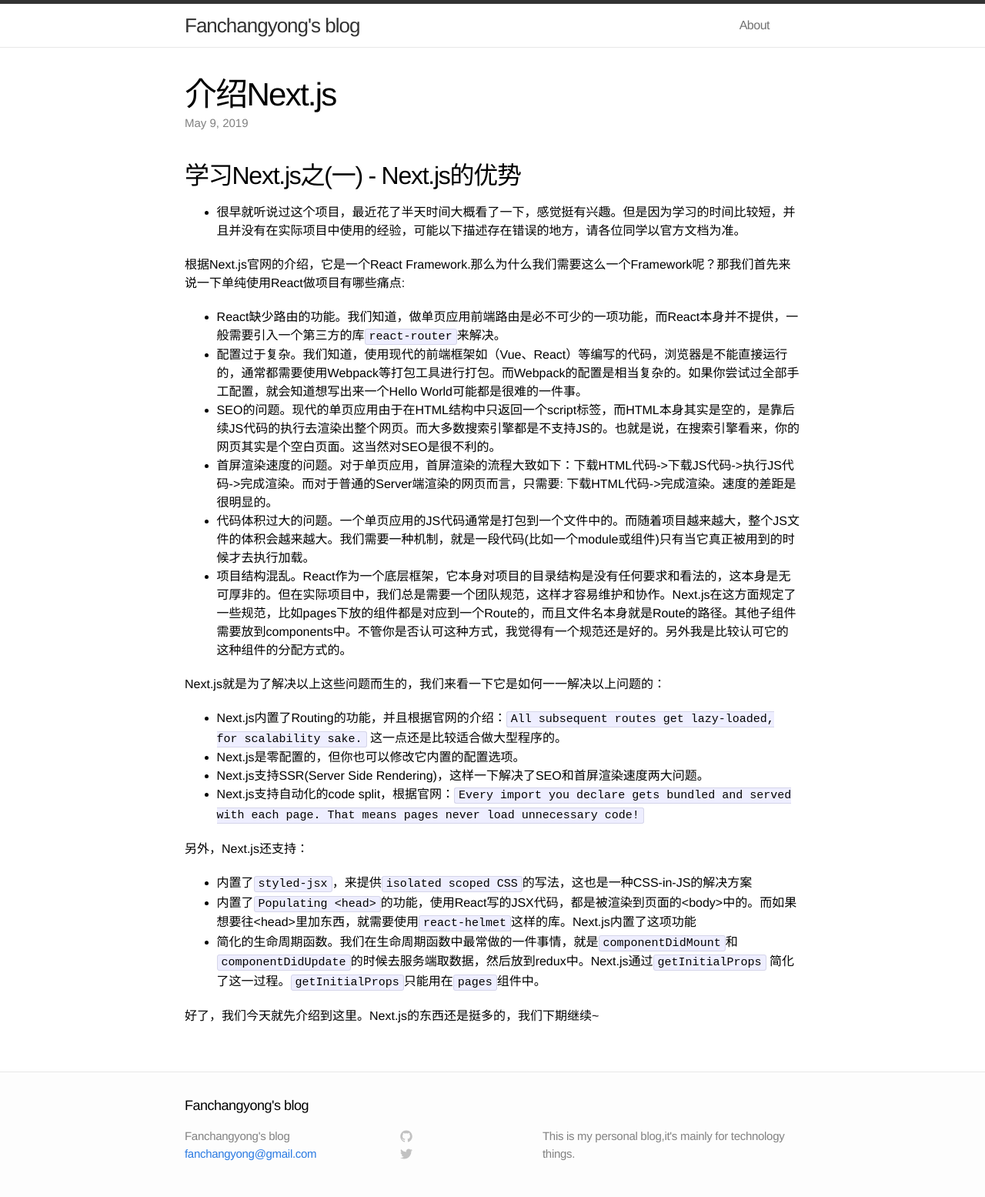
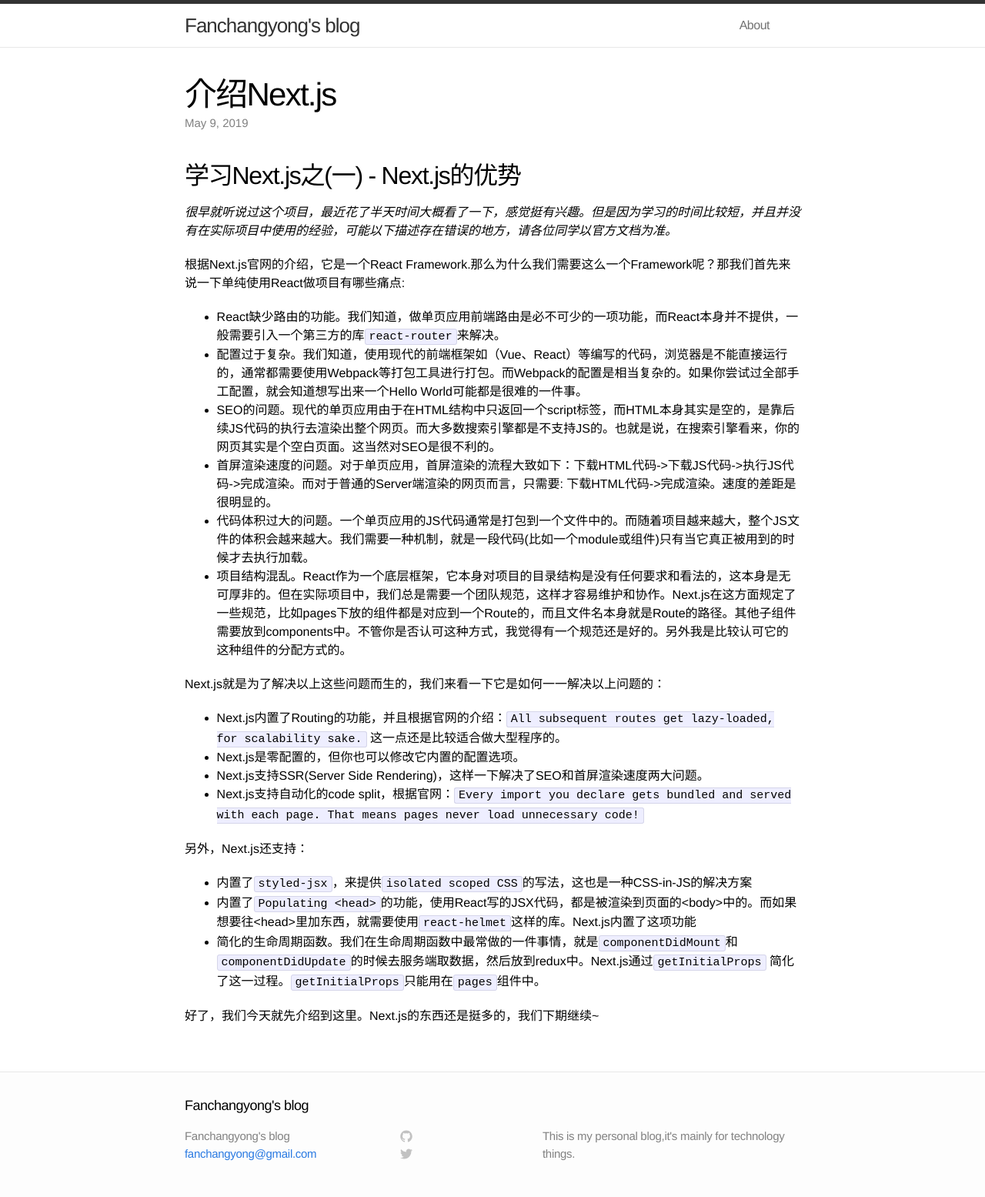
Before and after one commit to fanchangyong/fanchangyong.github.io, a Jekyll site: the page built from _posts/2019-05-09-introduce-nextjs.markdown, in a window 1280 px wide. Shown: the whole page at 77% size. Built offline with Jekyll 4.4.1, drawn with Linux system fonts in a browser that asks for light colours.

```diff
--- a/_posts/2019-05-09-introduce-nextjs.markdown
+++ b/_posts/2019-05-09-introduce-nextjs.markdown
@@ -5,7 +5,7 @@ date: 2019-05-09
 ---
 
 ## 学习Next.js之(一) - Next.js的优势
- * 很早就听说过这个项目，最近花了半天时间大概看了一下，感觉挺有兴趣。但是因为学习的时间比较短，并且并没有在实际项目中使用的经验，可能以下描述存在错误的地方，请各位同学以官方文档为准。
+ *很早就听说过这个项目，最近花了半天时间大概看了一下，感觉挺有兴趣。但是因为学习的时间比较短，并且并没有在实际项目中使用的经验，可能以下描述存在错误的地方，请各位同学以官方文档为准。*
 
 根据Next.js官网的介绍，它是一个React Framework.那么为什么我们需要这么一个Framework呢？那我们首先来说一下单纯使用React做项目有哪些痛点:
   - React缺少路由的功能。我们知道，做单页应用前端路由是必不可少的一项功能，而React本身并不提供，一般需要引入一个第三方的库`react-router`来解决。
```
